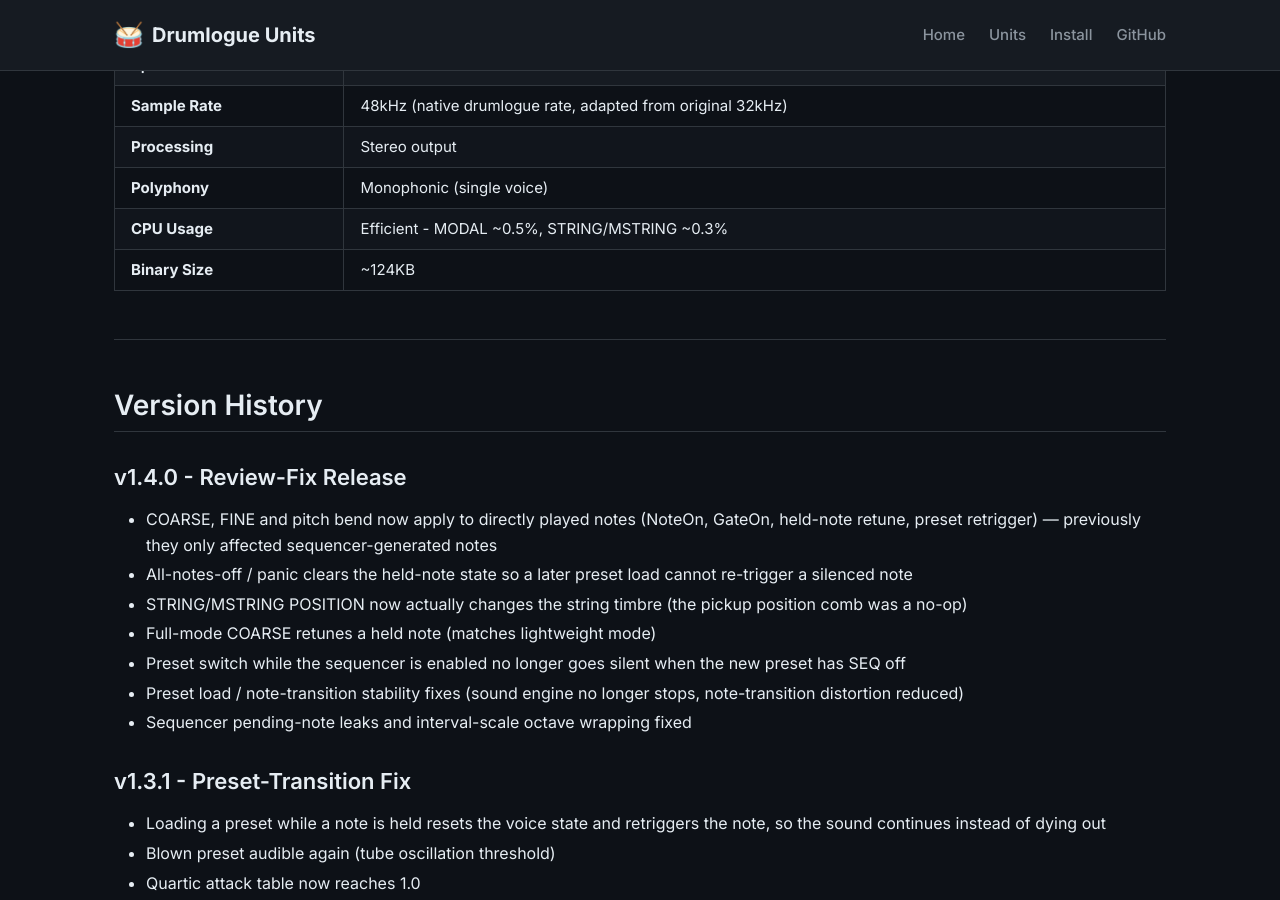
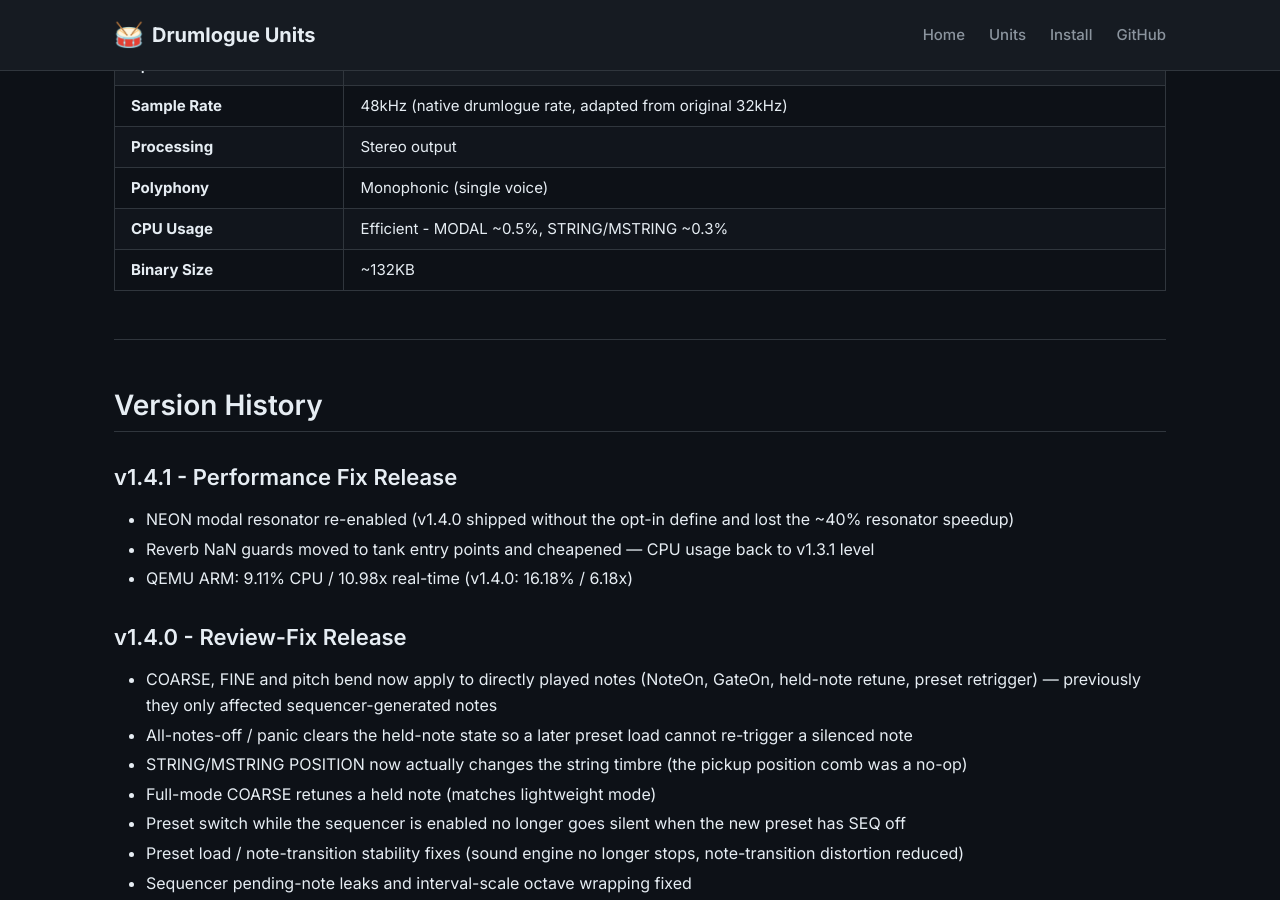
Before and after one commit to cldmnky/drumlogue-units, a Jekyll site: the page built from docs/units/elementish-synth.md, in a window 1280 px wide and 900 px high, scrolled down 8983 px. Built offline with Jekyll 4.4.1, drawn with Linux system fonts in a browser that asks for light colours; some of the changed text lies outside the part shown.

Commit message:
docs: update elementish-synth unit page to v1.4.1

```diff
--- a/docs/units/elementish-synth.md
+++ b/docs/units/elementish-synth.md
@@ -3,9 +3,9 @@
 title: Elementish Synth
 tagline: Modal synthesis voice with bow, blow, and strike exciters and versatile resonator models
 unit_type: Synthesizer
-version: v1.4.0
-filename: elementish_synth.drmlgunit
-download_url: https://github.com/cldmnky/drumlogue-units/releases/download/elementish-synth/v1.4.0/elementish-synth-v1.4.0.drmlgunit
+version: v1.4.1
+filename: elementish-synth-v1.4.1.drmlgunit
+download_url: https://github.com/cldmnky/drumlogue-units/releases/download/elementish-synth/v1.4.1/elementish-synth-v1.4.1.drmlgunit
 permalink: /units/elementish-synth/
 ---
 
@@ -285,11 +285,19 @@
 | **Processing** | Stereo output |
 | **Polyphony** | Monophonic (single voice) |
 | **CPU Usage** | Efficient - MODAL ~0.5%, STRING/MSTRING ~0.3% |
-| **Binary Size** | ~124KB |
+| **Binary Size** | ~132KB |
 
 ---
 
 ## Version History
+
+### v1.4.1 - Performance Fix Release
+
+- NEON modal resonator re-enabled (v1.4.0 shipped without the opt-in define
+  and lost the ~40% resonator speedup)
+- Reverb NaN guards moved to tank entry points and cheapened — CPU usage back
+  to v1.3.1 level
+- QEMU ARM: 9.11% CPU / 10.98x real-time (v1.4.0: 16.18% / 6.18x)
 
 ### v1.4.0 - Review-Fix Release
 
```
